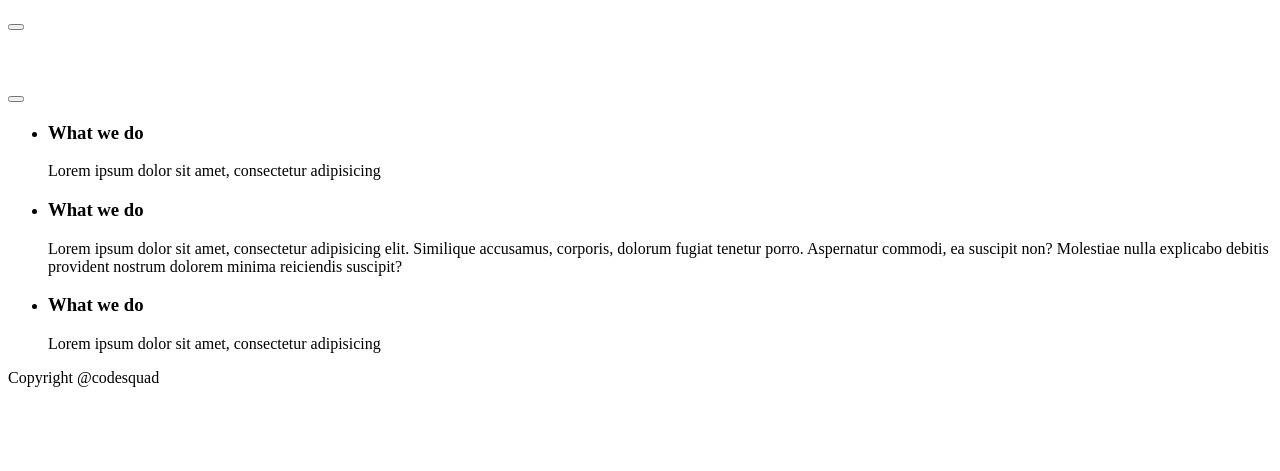
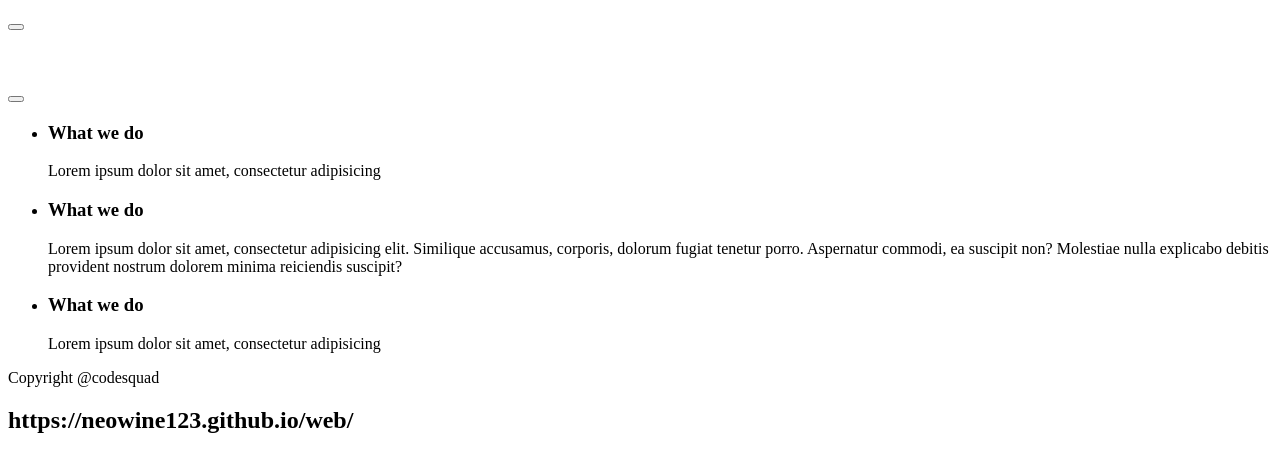
Before and after one commit to neowine123/web, a plain HTML site: page index.html in a window 1280 px wide. Shown: the part 189-660 px from the top of the page. Drawn offline with Linux system fonts and the light colour scheme.

Commit message:
Update index.html

```diff
--- a/index.html
+++ b/index.html
@@ -10,7 +10,9 @@
 <body>
     <header>
         <h1>Company Name</h1>
+
         <img src="..." alt="logo">
+
     </header>
 
     <section id="nav-section">
@@ -55,3 +57,4 @@
 </body>
 
 </html>
+<h2>https://neowine123.github.io/web/</h2>
```
